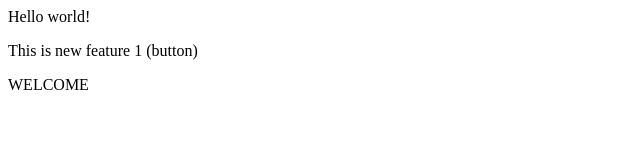
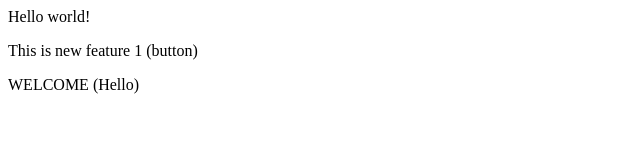
Before and after one commit to ghugarkar-shubham/Localrepo, a plain HTML site: page index.html in a window 1280 px wide. Shown: the full height of the page, 0-640 px from the left. Drawn offline with Linux system fonts and the light colour scheme.

Commit message:
Welcome And Hello

```diff
--- a/index.html
+++ b/index.html
@@ -1,3 +1,3 @@
 <p> Hello world!</p>
 <p> This is new feature 1 (button)</p>
-<p> WELCOME </p>
+<p> WELCOME (Hello)</p>
```
